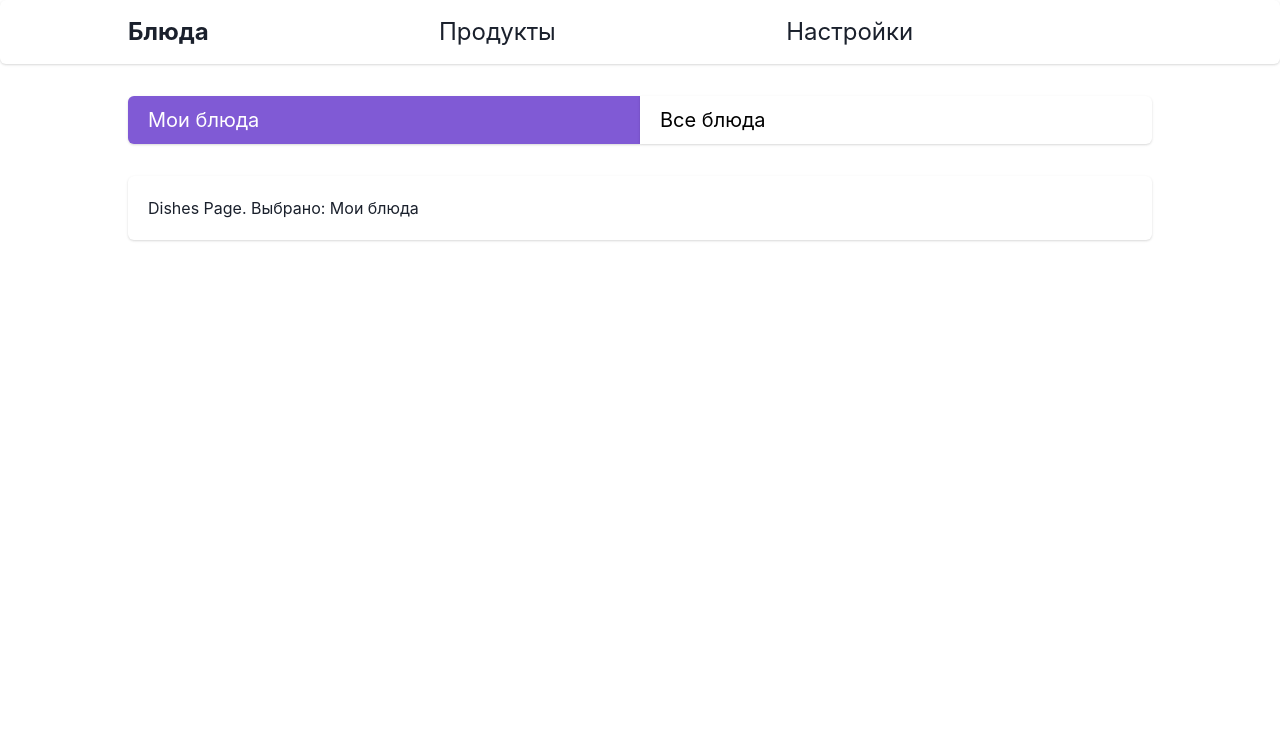
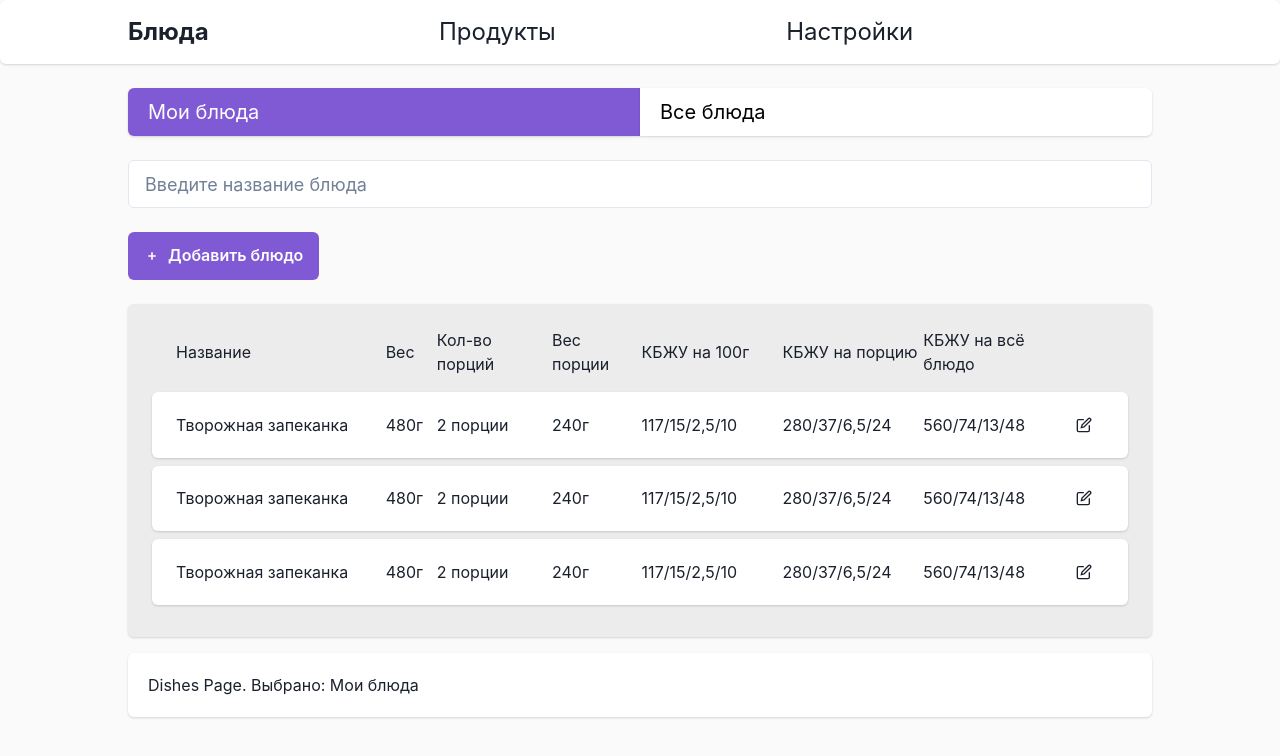
Before and after one commit to kmwk10/dish-analyzer, a React (Create React App) app in the folder frontend/: page /dishes in a window 1280 px wide. Shown: the top 756 px of the page. Built offline with nearby package versions, Linux system fonts and the light colour scheme.

Commit message:
feat(frontend): add DishesList and DishItem components

```diff
--- /dev/null
+++ b/frontend/src/components/DishItem.jsx
@@ -0,0 +1,22 @@
+import { Card, Flex, Text, IconButton } from "@chakra-ui/react";
+import { EditIcon } from "@chakra-ui/icons";
+
+export default function DishItem({ dish }) {
+  return (
+    <Card marginBottom="0.5rem">
+      <Flex alignItems="center" padding="0.8rem 1.5rem">
+        <Text>{dish.name}</Text>
+        <Text width="4vw"  ml="auto">{dish.weight}</Text>
+        <Text width="9vw">{dish.servings}</Text>
+        <Text width="7vw">{dish.serving_weight}</Text>
+        <Text width="11vw">{dish.nutrition_per_100g}</Text>
+        <Text width="11vw">{dish.nutrition_per_serving}</Text>
+        <Text width="11vw">{dish.nutrition_total}</Text>
+        <IconButton
+          icon={<EditIcon />}
+          variant="ghost"
+        />
+      </Flex>
+    </Card>
+  );
+}
--- /dev/null
+++ b/frontend/src/components/DishesList.jsx
@@ -0,0 +1,22 @@
+import { Card, Flex, Text } from "@chakra-ui/react";
+
+import DishItem from "./DishItem";
+
+export default function DishesList({ dishes }) {
+  return (
+    <Card backgroundColor="#ECECEC" padding="3vh">
+      <Flex alignItems="center" padding="0 4rem 2vh 1.5rem">
+          <Text>Название</Text>
+          <Text width="4vw" marginLeft="auto">Вес</Text>
+          <Text width="9vw">Кол-во порций</Text>
+          <Text width="7vw">Вес порции</Text>
+          <Text width="11vw">КБЖУ на 100г</Text>
+          <Text width="11vw">КБЖУ на порцию</Text>
+          <Text width="11vw">КБЖУ на всё блюдо</Text>
+      </Flex>
+      {dishes.map((dish) => (
+        <DishItem key={dish.id} dish={dish} />
+      ))}
+    </Card>
+  );
+}
--- a/frontend/src/components/ToggleCards.jsx
+++ b/frontend/src/components/ToggleCards.jsx
@@ -10,7 +10,7 @@ export default function ToggleCards({ option1, option2, onChange }) {
   };
 
 return (
-    <Flex width="100%" height="3rem" margin="4vh 0">
+    <Flex width="100%" height="3rem" margin="3vh 0">
       <Card
         flex="1"
         cursor="pointer"
--- a/frontend/src/index.css
+++ b/frontend/src/index.css
@@ -1,4 +1,5 @@
 body {
+  background-color: #FAFAFA !important;
   margin: 0;
   font-family: -apple-system, BlinkMacSystemFont, 'Segoe UI', 'Roboto', 'Oxygen',
     'Ubuntu', 'Cantarell', 'Fira Sans', 'Droid Sans', 'Helvetica Neue',
--- a/frontend/src/index.js
+++ b/frontend/src/index.js
@@ -10,7 +10,7 @@ const root = ReactDOM.createRoot(document.getElementById('root'));
 root.render(
   <React.StrictMode>
     <BrowserRouter>
-      <ChakraProvider >
+      <ChakraProvider>
         <App />
       </ChakraProvider>
     </BrowserRouter>
--- a/frontend/src/pages/DishesPage.jsx
+++ b/frontend/src/pages/DishesPage.jsx
@@ -1,14 +1,34 @@
-import { Card, CardBody, Box } from "@chakra-ui/react";
+import { Card, CardBody, Box, Input, Button } from "@chakra-ui/react";
+import { SmallAddIcon } from "@chakra-ui/icons";
 import { useState } from "react";
 import ToggleCards from "../components/ToggleCards";
+import DishesList from "../components/DishesList";
 
 export default function DishesPage() {
   const [selected, setSelected] = useState("Мои блюда");
 
+  // Для тестирования
+  const dish = {
+    "name": "Творожная запеканка",
+    "weight": "480г",
+    "servings": "2 порции",
+    "serving_weight": "240г",
+    "nutrition_per_100g": "117/15/2,5/10",
+    "nutrition_per_serving": "280/37/6,5/24",
+    "nutrition_total": "560/74/13/48"
+  }
+  const dishes = [dish, dish, dish]
+
+
   return (
     <Box margin="2vh 10vw">
       <ToggleCards option1={"Мои блюда"} option2={"Все блюда"} onChange={setSelected}/>
-      <Card>
+      <Input size="lg" placeholder="Введите название блюда" background="white" marginBottom="3vh"/>
+      <Button size="md" leftIcon={<SmallAddIcon/>} height="3rem" colorScheme="purple" marginBottom="3vh">
+        Добавить блюдо
+      </Button>
+      <DishesList dishes={dishes}/>
+      <Card marginTop="1rem">
         <CardBody>
           Dishes Page. Выбрано: {selected}
         </CardBody>
```
Also changed, not shown: frontend/src/App.css (added).
